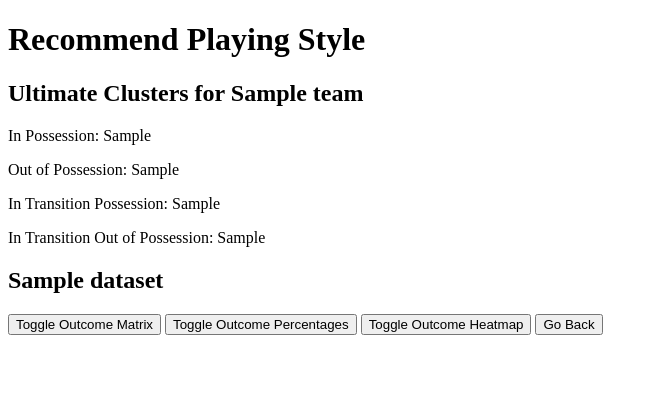
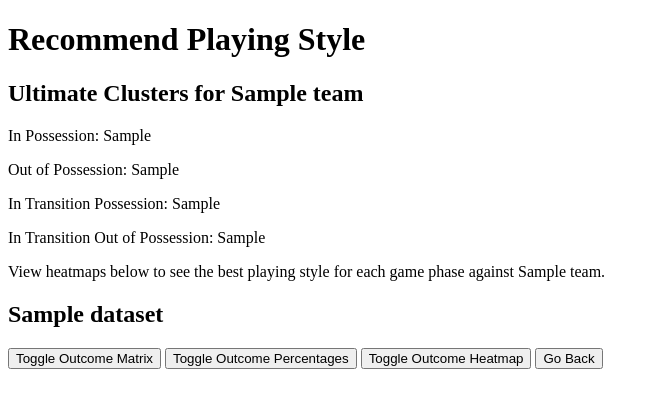
Before and after one commit to egecjdemir/how_football_teams_play, a Python web app: template flask/templates/recommend_playing_style.html in a window 1280 px wide. Shown: the top 408 px of the page, without its empty margins (0-659 px from the left). Run offline with Jinja, Linux system fonts and the light colour scheme; the template is opened without the code that fills it: most values are stand-ins (such as "Sample title", 1, 10 or a date in 2020).

Commit message:
Add files via upload

```diff
--- a/flask/templates/recommend_playing_style.html
+++ b/flask/templates/recommend_playing_style.html
@@ -30,6 +30,8 @@
     <p>Out of Possession: {{ out_of_poss_cluster }}</p>
     <p>In Transition Possession: {{ trans_in_poss_cluster }}</p>
     <p>In Transition Out of Possession: {{ trans_out_of_poss_cluster }}</p>
+    <p></p>
+    <p>View heatmaps below to see the best playing style for each game phase against {{ team if team else league }}.</p>
 
     {% for dataset in datasets %}
         <h2>{{ dataset.replace('_', ' ').capitalize() }}</h2>
```
